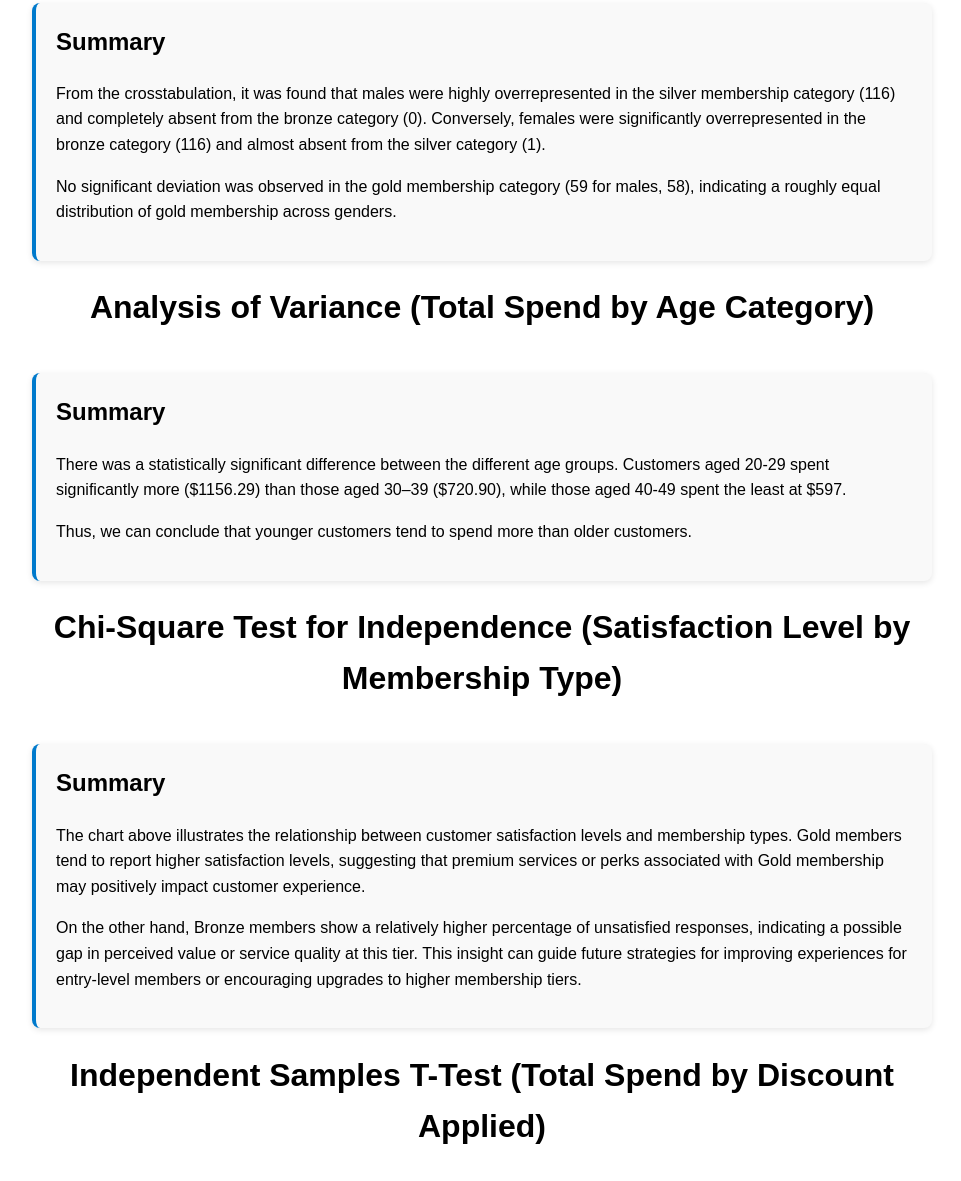
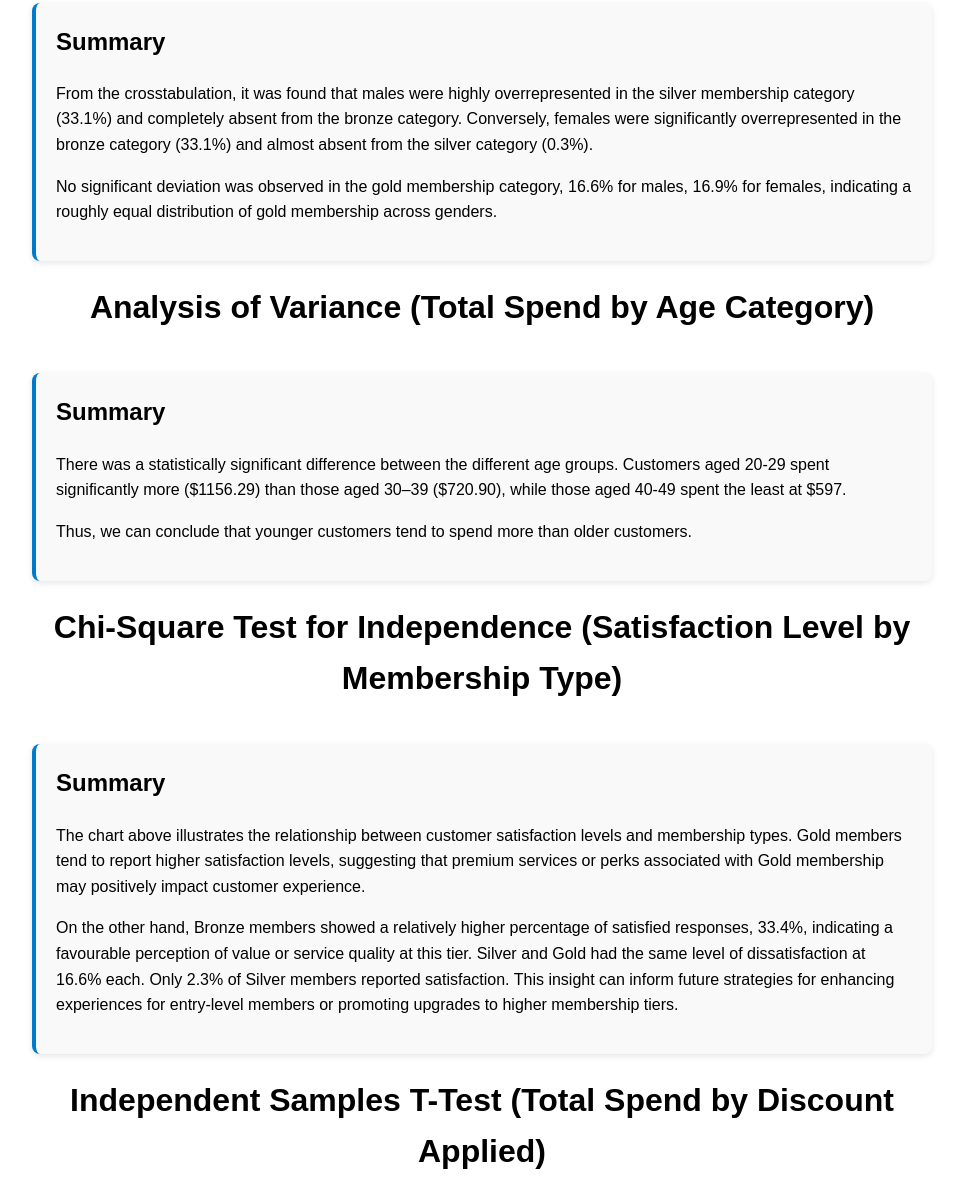
Before and after one commit to OmoredeIguma/Website-Hosting-E-Commerce.github.io, a plain HTML site: page index.html in a window 1280 px wide. Shown: the part 2194-3375 px from the top of the page, without its empty margins (158-1119 px from the left). Drawn offline with Linux system fonts and the light colour scheme.

Commit message:
Update index.html

```diff
--- a/index.html
+++ b/index.html
@@ -546,10 +546,10 @@ This project explores the E-commerce Customer Behaviour Dataset provided by <a h
   <div class="writeup">
     <h2>Summary</h2>
     <p>
-      From the crosstabulation, it was found that males were highly overrepresented in the silver membership category (116) and completely absent from the bronze category (0). Conversely, females were significantly overrepresented in the bronze category (116) and almost absent from the silver category (1).
+      From the crosstabulation, it was found that males were highly overrepresented in the silver membership category (33.1%) and completely absent from the bronze category. Conversely, females were significantly overrepresented in the bronze category (33.1%) and almost absent from the silver category (0.3%).
     </p>
     <p>
-      No significant deviation was observed in the gold membership category (59 for males, 58), indicating a roughly equal distribution of gold membership across genders.
+      No significant deviation was observed in the gold membership category, 16.6% for males, 16.9% for females, indicating a roughly equal distribution of gold membership across genders.
     </p>
   </div>
 
@@ -740,9 +740,9 @@ This project explores the E-commerce Customer Behaviour Dataset provided by <a h
       associated with Gold membership may positively impact customer experience.
     </p>
     <p>
-      On the other hand, Bronze members show a relatively higher percentage of unsatisfied responses, indicating a possible
-      gap in perceived value or service quality at this tier. This insight can guide future strategies for improving
-      experiences for entry-level members or encouraging upgrades to higher membership tiers.
+      On the other hand, Bronze members showed a relatively higher percentage of satisfied responses, 33.4%, indicating a favourable perception of value or service quality at this tier.
+      Silver and Gold had the same level of dissatisfaction at 16.6% each. Only 2.3% of Silver members reported satisfaction.
+      This insight can inform future strategies for enhancing experiences for entry-level members or promoting upgrades to higher membership tiers.
     </p>
   </div>
 
```
